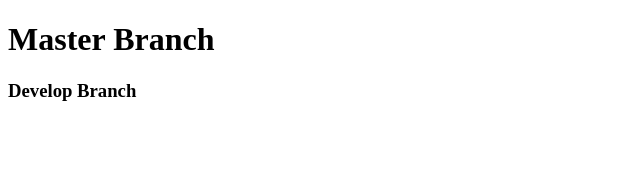
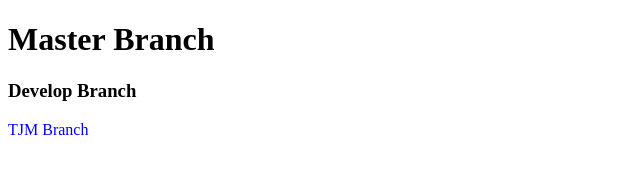
Before and after one commit to thomasmcclellan/testGit, a plain HTML site: page index.html in a window 1280 px wide. Shown: the whole page, without its empty margins (0-640 px from the left). Drawn offline with Linux system fonts and the light colour scheme.

Commit message:
p on tjm

```diff
--- a/index.html
+++ b/index.html
@@ -9,5 +9,6 @@
   <body>
     <h1>Master Branch</h1>
     <h3>Develop Branch</h3>
+    <p style="color: blue">TJM Branch</p>
   </body>
 </html>
```
